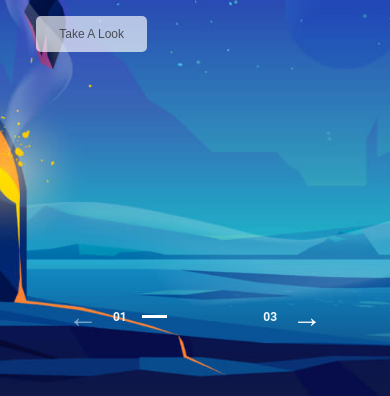
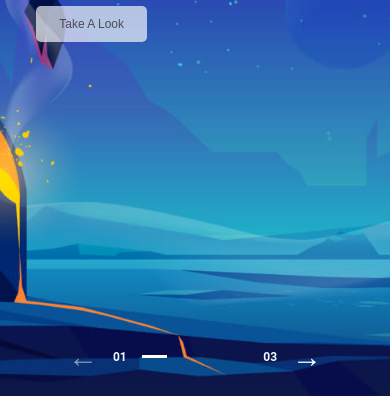
Before and after one commit to MatheusDias96/HomeCarousel, a plain HTML site: page index.html in a window 390 px wide. Shown: the part 448-844 px from the top of the page. Drawn offline with Linux system fonts and the light colour scheme; a web font is replaced by a local one.

Commit message:
ajusteis responsivo

```diff
--- a/styles/background.css
+++ b/styles/background.css
@@ -108,8 +108,10 @@
   }
   .content {
     padding: 0 3rem;
+    height: 100vh;
+    margin-top: -40px;
   }
   .next-and-prev {
-    bottom: 40px;
+    margin-top: -200px;
   }
 }
```
